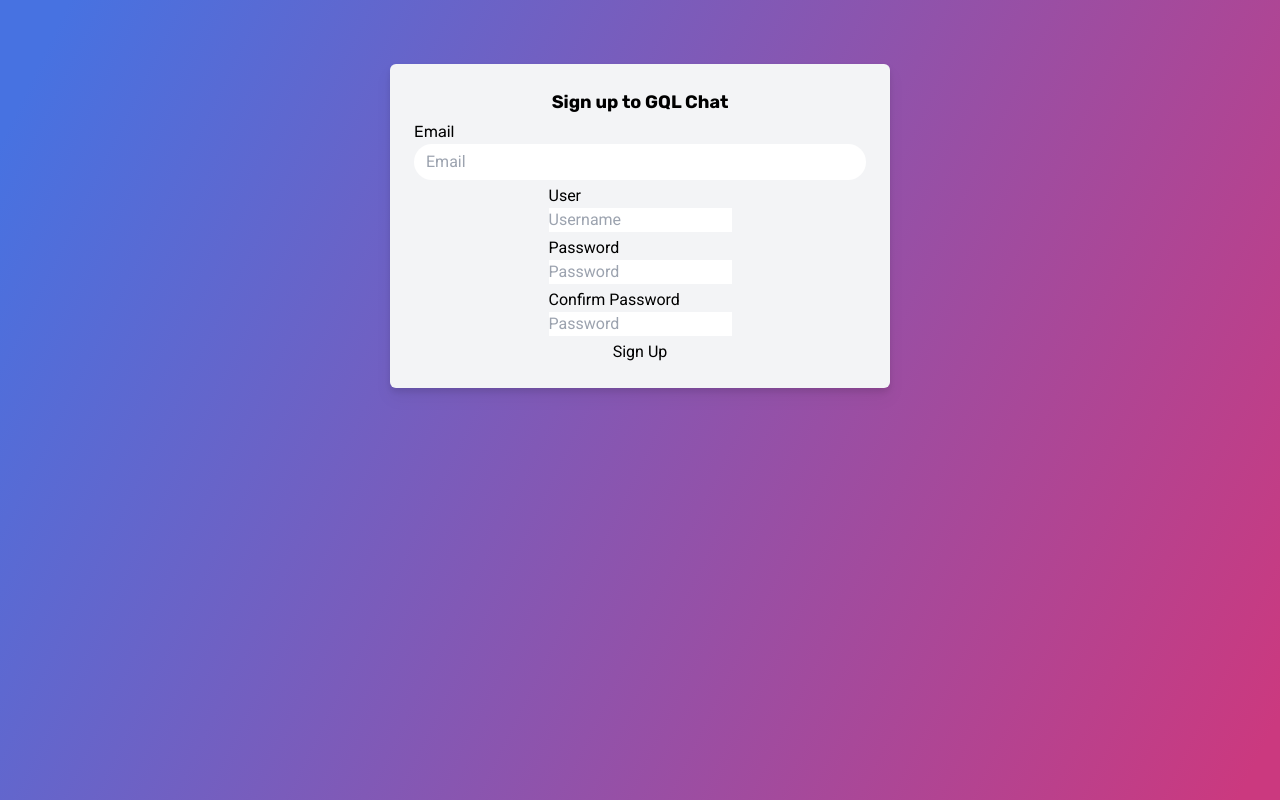
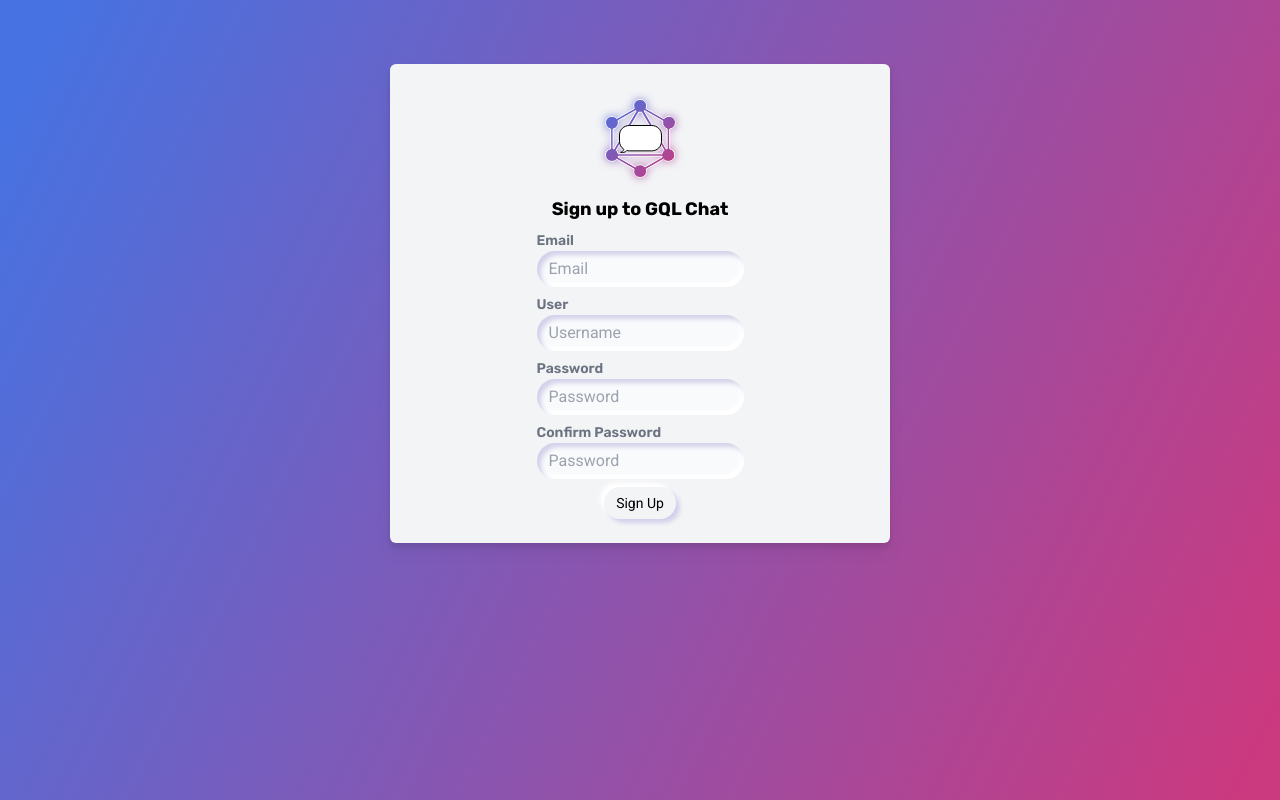
Before and after one commit to VrituuRuby/svelte-gql-chat, a SvelteKit app: page /signup in a window 1280 px wide. Built offline with nearby package versions, Linux system fonts and the light colour scheme.

Commit message:
feat: styled sign up page and server-side form validation

```diff
--- a/src/lib/auth.ts
+++ b/src/lib/auth.ts
@@ -1,3 +1,4 @@
+import { fail, error } from '@sveltejs/kit';
 import { GET_USERS, SIGN_IN, SIGN_UP } from '../graphql/queries';
 import { client } from './api';
 
@@ -33,8 +34,12 @@ export async function signIn({ email, password }: signInDTO) {
 	client.setHeaders({ authorization: `Bearer ${token}` });
 }
 
-export async function signUp(data: signUpDTO) {
-	const response = await client.request<SignUpData>(SIGN_UP, { data });
-
-	console.log(response);
+export async function signUp({ email, name, password }: signUpDTO) {
+	try {
+		const response = await client.request<SignUpData>(SIGN_UP, { data: { email, name, password } });
+	} catch (err) {
+		throw error(403, {
+			message: 'Email is already in use'
+		});
+	}
 }
--- /dev/null
+++ b/src/routes/signup/+page.server.ts
@@ -0,0 +1,29 @@
+import { signUp } from '$lib/auth.js';
+import { error, fail } from '@sveltejs/kit';
+
+export const actions = {
+	default: async ({ request }) => {
+		const data = await request.formData();
+
+		const email = data.get('mail')?.toString();
+		const name = data.get('name')?.toString();
+		const password = data.get('password')?.toString();
+		const confirmPassword = data.get('confirmPassword')?.toString();
+
+		if (!email) return fail(401, { email: data.get('mail'), error: 'Email is missing' });
+		if (!name) return fail(401, { email: data.get('name'), error: 'Name is missing' });
+		if (!password) return fail(401, { email: data.get('password'), error: 'password is missing' });
+
+		if (password !== confirmPassword)
+			return fail(401, {
+				confirmPassword: data.get('confirmPassword'),
+				error: 'Passwords must match'
+			});
+
+		try {
+			await signUp({ email, name, password });
+		} catch (err) {
+			return fail(401, { error: 'Email is already in use' });
+		}
+	}
+};
--- a/src/routes/signup/+page.svelte
+++ b/src/routes/signup/+page.svelte
@@ -1,44 +1,63 @@
 <script lang="ts">
-	import { signUp } from '$lib/auth';
-
-	let email: string;
-	let name: string;
-	let password: string;
-
-	async function handleSubmit() {
-		await signUp({ email, password, name });
-	}
+	export let form;
 </script>
 
 <form
-	on:submit|preventDefault={handleSubmit}
-	class="w-full max-w-[500px] flex flex-col gap-1 bg-gray-100 p-6 justify-center items-center backdrop:blur-lg font-[Roboto] rounded-md drop-shadow-lg"
+	method="POST"
+	class="w-full max-w-[500px] flex flex-col gap-2 bg-gray-100 p-6 justify-center items-center font-[Roboto] rounded-md drop-shadow-lg text-sm"
 >
+	<img src="/images/logo.svg" alt="" />
 	<h1 class="font-rubik text-lg font-bold">Sign up to GQL Chat</h1>
-	<label class="flex flex-col w-full font-rubik">
+	<label class="flex flex-col font-rubik font-semibold text-gray-500">
 		Email
 		<input
 			type="email"
+			name="mail"
+			required
 			placeholder="Email"
-			bind:value={email}
-			class="text-base font-roboto py-1.5 px-3 rounded-full"
+			class="text-base font-roboto py-1.5 px-3 rounded-full bg-gray-50 shadow-neu-inner font-normal text-black focus:outline-[#BBA6F8]"
 		/>
 	</label>
-	<label class="flex flex-col">
+	<label class="flex flex-col font-rubik font-semibold text-gray-500">
 		User
-		<input type="text" placeholder="Username" bind:value={name} />
+		<input
+			type="text"
+			name="name"
+			required
+			placeholder="Username"
+			class="text-base font-roboto py-1.5 px-3 rounded-full bg-gray-50 shadow-neu-inner font-normal text-black focus:outline-[#BBA6F8]"
+		/>
 	</label>
 
-	<label class="flex flex-col">
+	<label class="flex flex-col font-rubik font-semibold text-gray-500">
 		Password
-		<input type="password" placeholder="Password" bind:value={password} />
+		<input
+			required
+			name="password"
+			type="password"
+			placeholder="Password"
+			class="text-base font-roboto py-1.5 px-3 rounded-full bg-gray-50 shadow-neu-inner font-normal text-black focus:outline-[#BBA6F8]"
+		/>
 	</label>
 
-	<label class="flex flex-col">
+	<label class="flex flex-col font-rubik font-semibold text-gray-500">
 		Confirm Password
-		<input type="password" placeholder="Password" />
+		<input
+			required
+			name="confirmPassword"
+			type="password"
+			placeholder="Password"
+			class="text-base font-roboto py-1.5 px-3 rounded-full bg-gray-50 shadow-neu-inner font-normal text-black focus:outline-[#BBA6F8]"
+		/>
 	</label>
-	<button type="submit">Sign Up</button>
+	{#if form?.error}
+		<p class="text-red-600">{form.error}</p>
+	{/if}
+	<button
+		type="submit"
+		class="shadow-neu-outter px-3 py-1.5 rounded-full active:shadow-neu-inner active:translate-y-0.5 transition focus:outline-[#BBA6F8]"
+		>Sign Up</button
+	>
 </form>
 
 <style lang="postcss">
--- a/tailwind.config.js
+++ b/tailwind.config.js
@@ -9,6 +9,10 @@ export default {
 			},
 			colors: {
 				'neu-shadow': '#9AB0CB'
+			},
+			boxShadow: {
+				'neu-inner': 'inset 4px 4px 4px #D2D1EB, inset -4px -4px 4px #FFFFFF',
+				'neu-outter': '4px 4px 4px #D2D1EB,-4px -4px 4px #FFFFFF'
 			}
 		}
 	},
```
Also changed, not shown: static/images/logo.svg (added).
